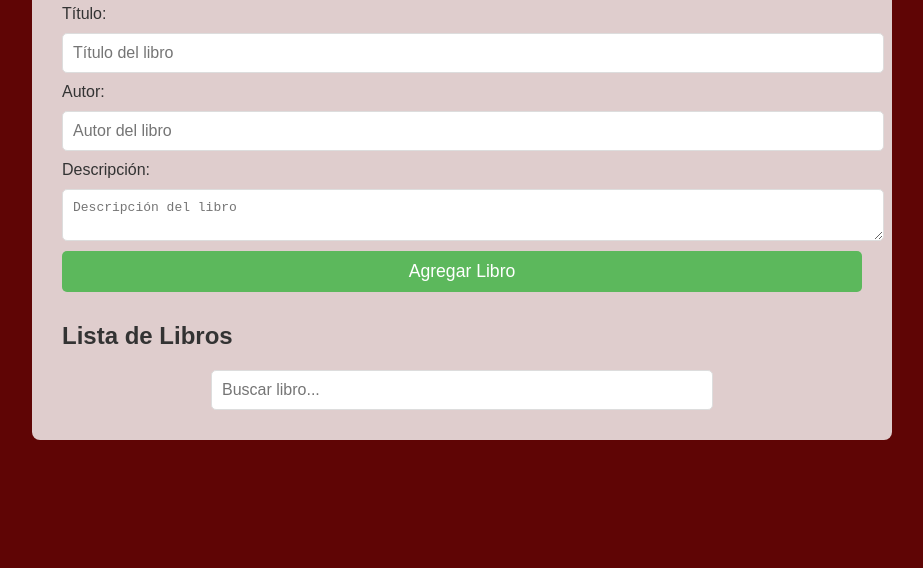
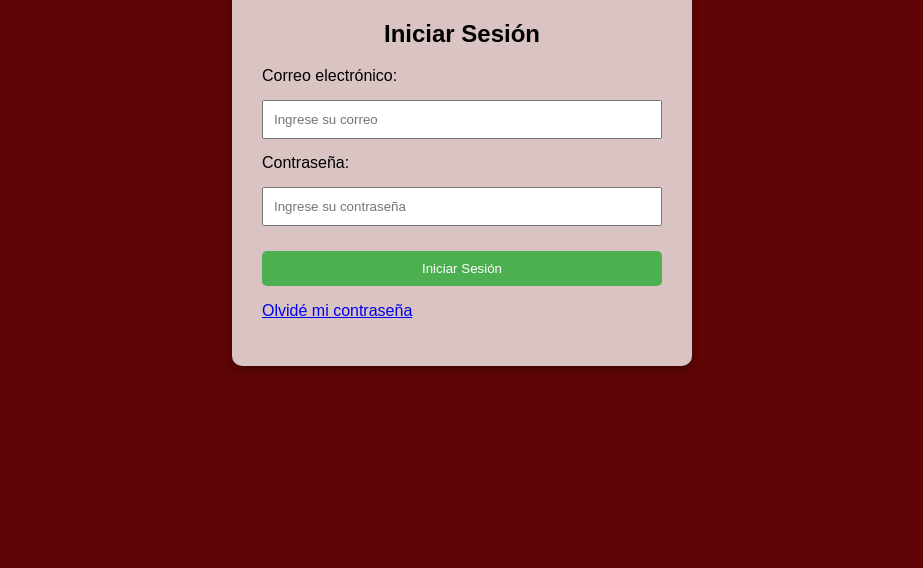
Before and after one commit to DantRick66/Gestor-Libros, a plain HTML site: page Gestor_Libros/index.html in a window 1280 px wide. Shown: the part 232-800 px from the top of the page, without its empty margins (178-1101 px from the left). Drawn offline with Linux system fonts and the light colour scheme.

Commit message:
Funciones del login

```diff
--- a/Gestor_Libros/index.html
+++ b/Gestor_Libros/index.html
@@ -8,7 +8,28 @@
 </head>
 <body>
 
-<div class="container">
+    <!-- Formulario de Inicio de Sesión -->
+<div id="login-container">
+    <h2>Iniciar Sesión</h2>
+    <form id="login-form">
+        <label for="login-email">Correo electrónico:</label>
+        <input type="email" id="login-email" placeholder="Ingrese su correo" required>
+
+        <label for="login-password">Contraseña:</label>
+        <input type="password" id="login-password" placeholder="Ingrese su contraseña" required>
+
+        <button type="submit">Iniciar Sesión</button>
+    </form>
+
+    <p>
+        <a href="#" id="forgot-password">Olvidé mi contraseña</a>
+    </p>
+
+    <div id="login-message-container"></div> <!-- Mensajes de error o éxito -->
+</div>
+
+
+<div class="container hidden" id="gestor-libros">
     <h1>Gestión de Libros</h1>
 
     <!-- Contenedor para mensajes -->
--- a/Gestor_Libros/script.js
+++ b/Gestor_Libros/script.js
@@ -116,8 +116,36 @@ function searchBooks() {
         noResultMessageDiv.textContent = "No se encontraron libros que coincidan con la búsqueda.";
         noResultMessageDiv.classList.add('no-result');
         document.getElementById('books').appendChild(noResultMessageDiv);
+        }
+
+    } else if (noResultMessage) {
+        noResultMessage.remove();
     }
-} else if (noResultMessage) {
-    noResultMessage.remove();
 }
-}
+
+// Escucha el evento de envío del formulario de inicio de sesión
+document.getElementById('login-form').addEventListener('submit', function (e) {
+    e.preventDefault();
+
+    const email = document.getElementById('login-email').value.trim();
+    const password = document.getElementById('login-password').value.trim();
+
+    // Simular autenticación
+    if (email === "usuario@ejemplo.com" && password === "Password123") {
+        showMessage("Inicio de sesión exitoso. Cargando el gestor de libros...", "success");
+        setTimeout(() => {
+            // Ocultar el contenedor del inicio de sesión
+            document.getElementById('login-container').style.display = 'none';
+
+            // Mostrar el gestor de libros
+            document.getElementById('gestor-libros').style.display = 'block';
+        }, 2000);
+    } else {
+        showMessage("Credenciales incorrectas. Por favor, intente nuevamente.", "error");
+    }
+});
+
+// Opción de "Olvidé mi contraseña"
+document.getElementById('forgot-password').addEventListener('click', function () {
+    showMessage("Enlace de recuperación enviado a su correo.", "success");
+});
--- a/Gestor_Libros/style.css
+++ b/Gestor_Libros/style.css
@@ -171,3 +171,48 @@ input[type="submit"]:hover {
         transform: translateY(0);
     }
 }
+
+.container,
+#login-container {
+    max-width: 400px;
+    width: 90%;
+    background-color: #d9c3c3;
+    color: #000;
+    padding: 30px;
+    border-radius: 10px;
+    box-shadow: 0 4px 8px rgba(0, 0, 0, 0.3);
+}
+
+h1,
+h2 {
+    text-align: center;
+}
+
+button,
+input[type="submit"] {
+    background-color: #4CAF50;
+    color: white;
+    border: none;
+    padding: 10px 15px;
+    margin-top: 10px;
+    border-radius: 5px;
+    cursor: pointer;
+}
+
+button:hover,
+input[type="submit"]:hover {
+    background-color: #45a049;
+}
+
+input,
+textarea {
+    width: 100%;
+    padding: 10px;
+    margin: 5px 0;
+    box-sizing: border-box;
+}
+
+/* Ocultar elementos */
+.hidden {
+    display: none;
+}
```
